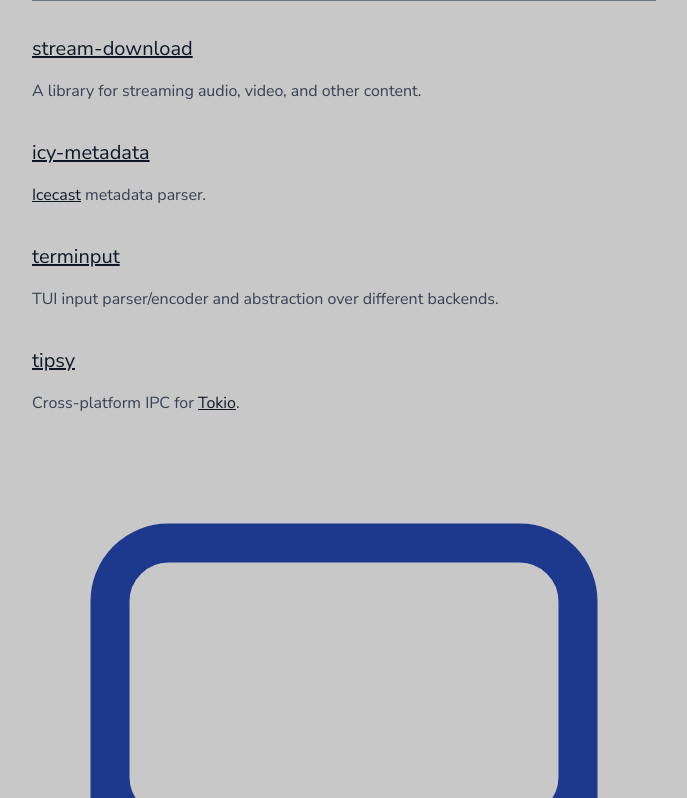
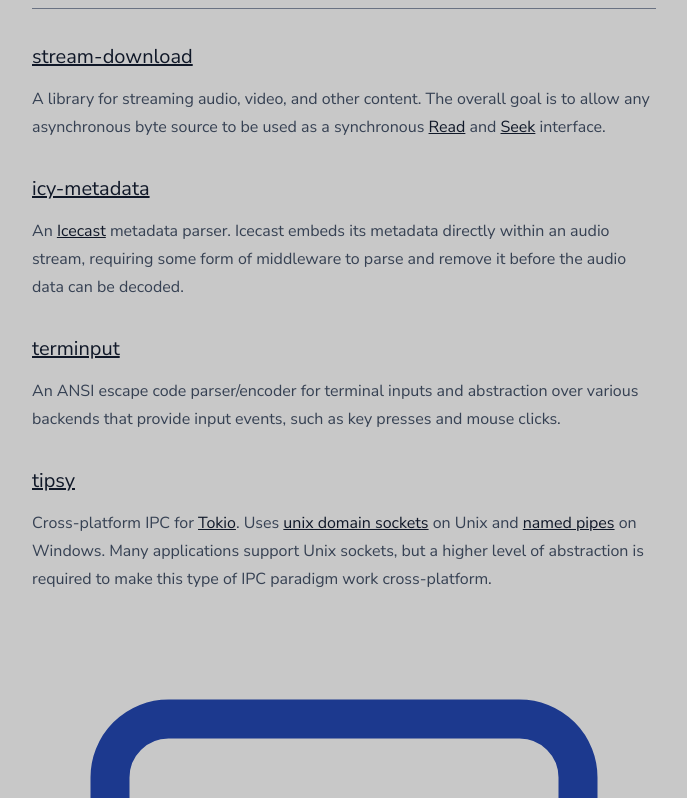
Before and after one commit to aschey/aschey.tech, an Astro site: page /projects in a window 1280 px wide. Shown: the part 864-1662 px from the top of the page, without its empty margins (296-983 px from the left). Built offline with nearby package versions, Linux system fonts and the light colour scheme; Astro itself is replaced by a stand-in of ours.

Commit message:
update project text

```diff
--- a/src/components/BaseHead.astro
+++ b/src/components/BaseHead.astro
@@ -10,7 +10,10 @@ const { title, description } = Astro.props;
 ---
 
 <meta charset="utf-8" />
-<meta name="viewport" content="width=device-width,initial-scale=1" />
+<meta
+  name="viewport"
+  content="width=device-width,initial-scale=1.0,interactive-widget=resizes-content"
+/>
 <meta name="color-scheme" content="dark light" />
 <link rel="icon" type="image/svg+xml" href="/favicon.ico" />
 <link rel="sitemap" href="/sitemap-index.xml" />
--- a/src/components/ProjectList.mdx
+++ b/src/components/ProjectList.mdx
@@ -28,19 +28,30 @@ import Computer from "../../assets/computer.svg";
 
 ### [stream-download](https://github.com/aschey/stream-download-rs)
 
-A library for streaming audio, video, and other content.
+A library for streaming audio, video, and other content. The overall goal is to
+allow any asynchronous byte source to be used as a synchronous
+[Read](https://doc.rust-lang.org/std/io/trait.Read.html) and
+[Seek](https://doc.rust-lang.org/std/io/trait.Seek.html) interface.
 
 ### [icy-metadata](https://github.com/aschey/icy-metadata)
 
-[Icecast](https://icecast.org) metadata parser.
+An [Icecast](https://icecast.org) metadata parser.
+Icecast embeds its metadata directly within an audio stream,
+requiring some form of middleware to parse and remove it before the audio data
+can be decoded.
 
 ### [terminput](https://github.com/aschey/terminput)
 
-TUI input parser/encoder and abstraction over different backends.
+An ANSI escape code parser/encoder for terminal inputs and
+abstraction over various backends that provide input events, such as key presses and mouse clicks.
 
 ### [tipsy](https://github.com/aschey/tipsy)
 
 Cross-platform IPC for [Tokio](https://tokio.rs).
+Uses [unix domain sockets](https://en.wikipedia.org/wiki/Unix_domain_socket) on Unix and
+[named pipes](https://learn.microsoft.com/en-us/windows/win32/ipc/named-pipes) on Windows.
+Many applications support Unix sockets, but a higher level of abstraction is required to make
+this type of IPC paradigm work cross-platform.
 
 <header class="border-b border-gray-500">
 
@@ -51,6 +62,7 @@ Cross-platform IPC for [Tokio](https://tokio.rs).
 ### [vercel-tokei](https://github.com/aschey/vercel-tokei)
 
 [Tokei](https://github.com/XAMPPRocky/tokei) badge service running as a Vercel serverless function.
+An easy way to add a badge to show lines of code for your git repository.
 
 ### [aschey.tech](https://github.com/aschey/aschey.tech)
 
--- a/src/pages/projects.astro
+++ b/src/pages/projects.astro
@@ -4,7 +4,7 @@ import ProjectList from "../components/ProjectList.mdx";
 ---
 
 <Base>
-  <div class="pt-18 md:pt-24 pb-6 px-6 w-full flex flex-col items-center">
+  <div class="pt-18 md:pt-26 pb-6 px-6 w-full flex flex-col items-center">
     <div class="prose dark:prose-invert w-full">
       <ProjectList />
     </div>
```
